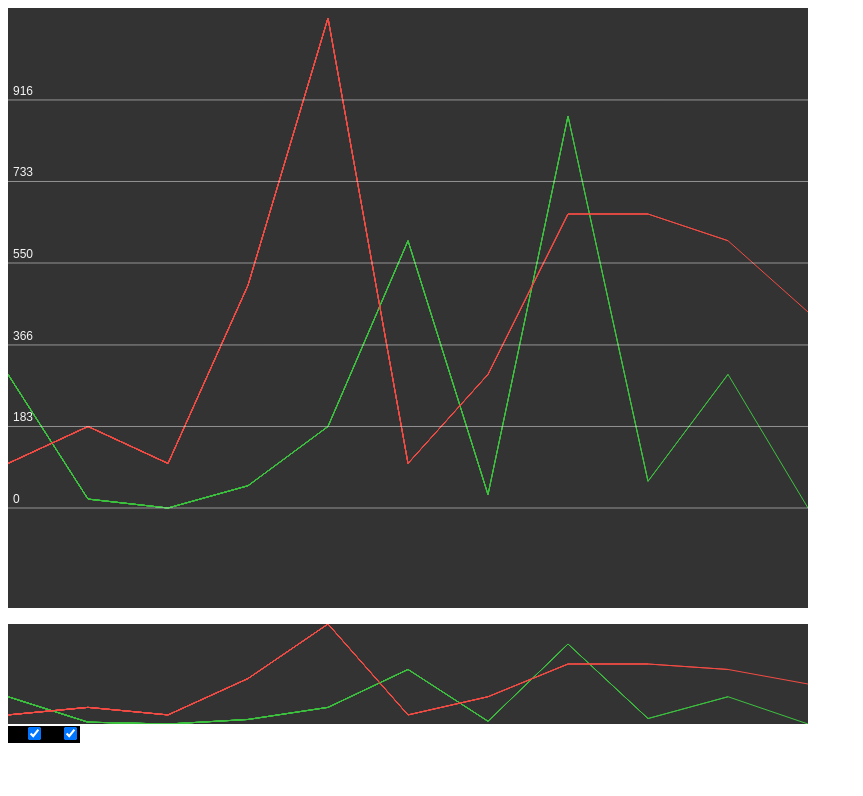
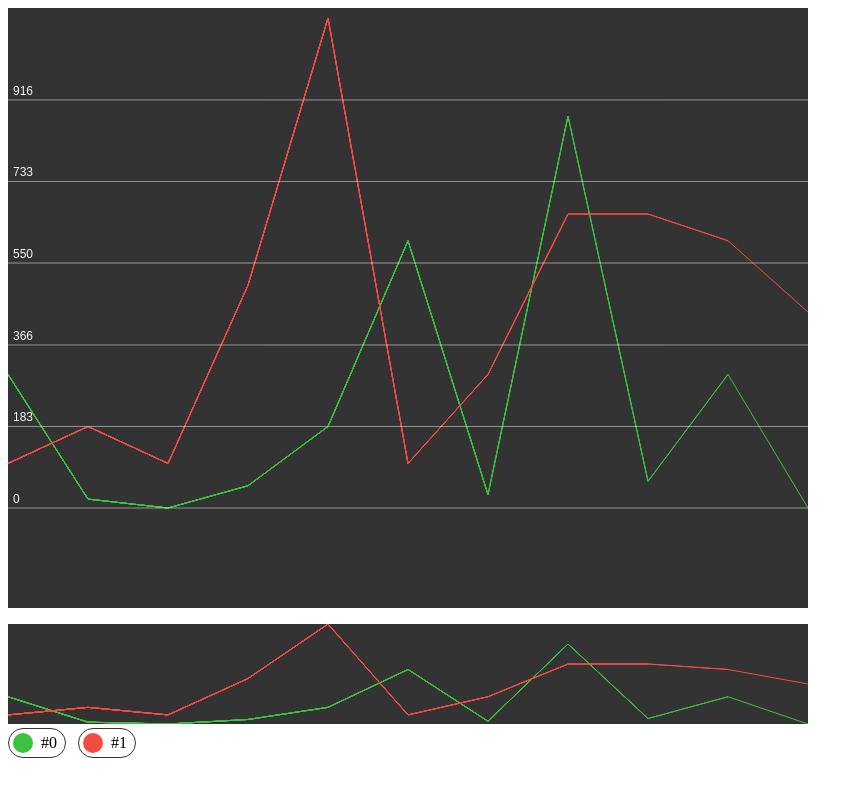
Before and after one commit to friseon/chart-graph, a website built with webpack: page src/index.html in a window 1280 px wide. Shown: the whole page, without its empty margins (0-863 px from the left). Built offline with nearby package versions, Linux system fonts and the light colour scheme.

Commit message:
filter-panel styles

```diff
--- a/src/components/lineFilter/lineFilter.js
+++ b/src/components/lineFilter/lineFilter.js
@@ -4,18 +4,30 @@ class LineFilter {
     constructor(params) {
         const filter = document.createElement('input');
         const filterLabel = document.createElement('label');
+        const filterMarker = document.createElement('span');
+        const filterTitle = document.createElement('span');
         const filterId = params.name + 'line';
 
         filter.type = 'checkbox';
         filter.id = filterId;
         filter.checked = true;
 
-        filterLabel.innerHTML = params.name;
+        filterMarker.classList.add('filter-marker');
+        filterMarker.style.backgroundColor = params.color;
+        filterMarker.style.borderColor = params.color;
+
+        filterTitle.classList.add('filter-title');
+
+        filterTitle.innerHTML = params.name;
+
         filterLabel.htmlFor = filterId;
         filterLabel.appendChild(filter);
+        filterLabel.appendChild(filterMarker);
+        filterLabel.appendChild(filterTitle);
         filterLabel.classList.add('line-filter');
 
         filterLabel.addEventListener('click', (e) => {
+            filterMarker.style.backgroundColor = e.target.checked ? params.color : 'transparent';
             params.callback(params.name, e.target.checked);
         })
 
--- a/src/components/lineFilter/lineFilter.scss
+++ b/src/components/lineFilter/lineFilter.scss
@@ -1,3 +1,21 @@
 .line-filter {
-    background: #000;
+    display: flex;
+    align-items: center;
+    padding: 4px 8px 4px 4px;
+    border: 1px solid #333;
+    border-radius: 24px;
+    margin-right: 12px;
+
+    input[type=checkbox] {
+        display: none;
+    }
+
+    .filter-marker {
+        position: relative;
+        height: 16px;
+        width: 16px;
+        border-radius: 50%;
+        margin-right: 8px;
+        border: 2px solid;
+    }
 }
--- a/src/components/mainController/mainController.js
+++ b/src/components/mainController/mainController.js
@@ -4,18 +4,13 @@ import {
 
 import {
     MainChart,
-    SearchPanel,
-    LineFilter
+    SearchPanel
 } from '../index';
 
 class MainController {
     constructor(params) {
         this.data = prepareData(params.data);
         this.chartContainer = document.querySelector('.chart');
-        this._state = {
-            filters: {}
-        };
-
         this.mainChart = new MainChart({
             idCanvas: "main-chart",
             data: this.data,
@@ -24,42 +19,16 @@ class MainController {
 
         this.searchPanel = new SearchPanel({
             data: this.data,
-            container: this.chartContainer
+            container: this.chartContainer,
+            _onUpdate: (data) => {
+                this.mainChart.redraw(data);
+            }
         });
     }
 
     init() {
-        this.data.lines.forEach(item => {
-            this._updateFilters(item.name, true);
-
-            new LineFilter({
-                name: item.name,
-                color: item.color,
-                container: this.chartContainer,
-                callback: (name, status) => {
-                    this._updateFilters(name, status);
-                    this._updateCharts()
-                }
-            })
-        });
-
-        this._updateCharts()
-    }
-
-    _updateFilters(name, status) {
-        this._state.filters[name] = status;
-    }
-
-    _updateCharts() {
-        const filteredData = {
-            dates: this.data.dates,
-            lines: this.data.lines.filter(line => {
-                return this._state.filters[line.name];
-            })
-        };
-
-        this.mainChart.redraw(filteredData);
-        this.searchPanel.updateChart(filteredData);
+        this.searchPanel.init();
+        // this.mainChart.draw()
     }
 }
 
--- a/src/components/searchPanel/searchPanel.js
+++ b/src/components/searchPanel/searchPanel.js
@@ -1,11 +1,23 @@
 import {
-    SearchChart
+    SearchChart,
+    LineFilter
 } from './../index';
+
+import './searchPanel.scss';
 
 class SearchPanel {
     constructor(params) {
+        this._state = {
+            filters: {}
+        };
+
         this.data = params.data;
         this.panelContainer = document.createElement('div');
+        this.panelContainer.classList.add('search-panel');
+
+        const filterPanel = document.createElement('div');
+        filterPanel.classList.add('filter-panel');
+
         this.searchChart = new SearchChart({
             idCanvas: "search-chart",
             data: this.data,
@@ -14,11 +26,44 @@ class SearchPanel {
             container: this.panelContainer
         });
 
+        this._onUpdate = params._onUpdate;
+
+        this.data.lines.forEach(item => {
+            this._updateFilters(item.name, true);
+
+            new LineFilter({
+                name: item.name,
+                color: item.color,
+                container: filterPanel,
+                callback: (name, status) => {
+                    this._updateFilters(name, status);
+                    this._updateCharts()
+                }
+            })
+        });
+
+        this.panelContainer.appendChild(filterPanel);
         params.container.appendChild(this.panelContainer);
     }
 
-    updateChart(data) {
-        this.searchChart.redraw(data);
+    init() {
+        this._updateCharts();
+    }
+
+    _updateFilters(name, status) {
+        this._state.filters[name] = status;
+    }
+
+    _updateCharts() {
+        const filteredData = {
+            dates: this.data.dates,
+            lines: this.data.lines.filter(line => {
+                return this._state.filters[line.name];
+            })
+        };
+
+        this.searchChart.redraw(filteredData);
+        this._onUpdate(filteredData);
     }
 }
 
--- /dev/null
+++ b/src/components/searchPanel/searchPanel.scss
@@ -0,0 +1,7 @@
+.search-panel {
+    margin-top: 12px;
+
+    .filter-panel {
+        display: flex;
+    }
+}
--- a/src/index.html
+++ b/src/index.html
@@ -9,12 +9,6 @@
     <%}%>
     <title>Chart</title>
 </head>
-<style>
-    #search-chart {
-        display: block;
-        margin-top: 12px;
-    }
-</style>
 <body>
     <div class="chart"></div>
     <script src="<%= htmlWebpackPlugin.files.chunks.chart.entry %>"></script>
--- a/webpack.config.js
+++ b/webpack.config.js
@@ -10,6 +10,7 @@ const optimization = {
 
 const OUTPUT_PATH = './dist';
 const SOURCE_PATH = './src';
+
 module.exports = (env, options) => {
     const isProd = options.mode === 'production';
 
```
